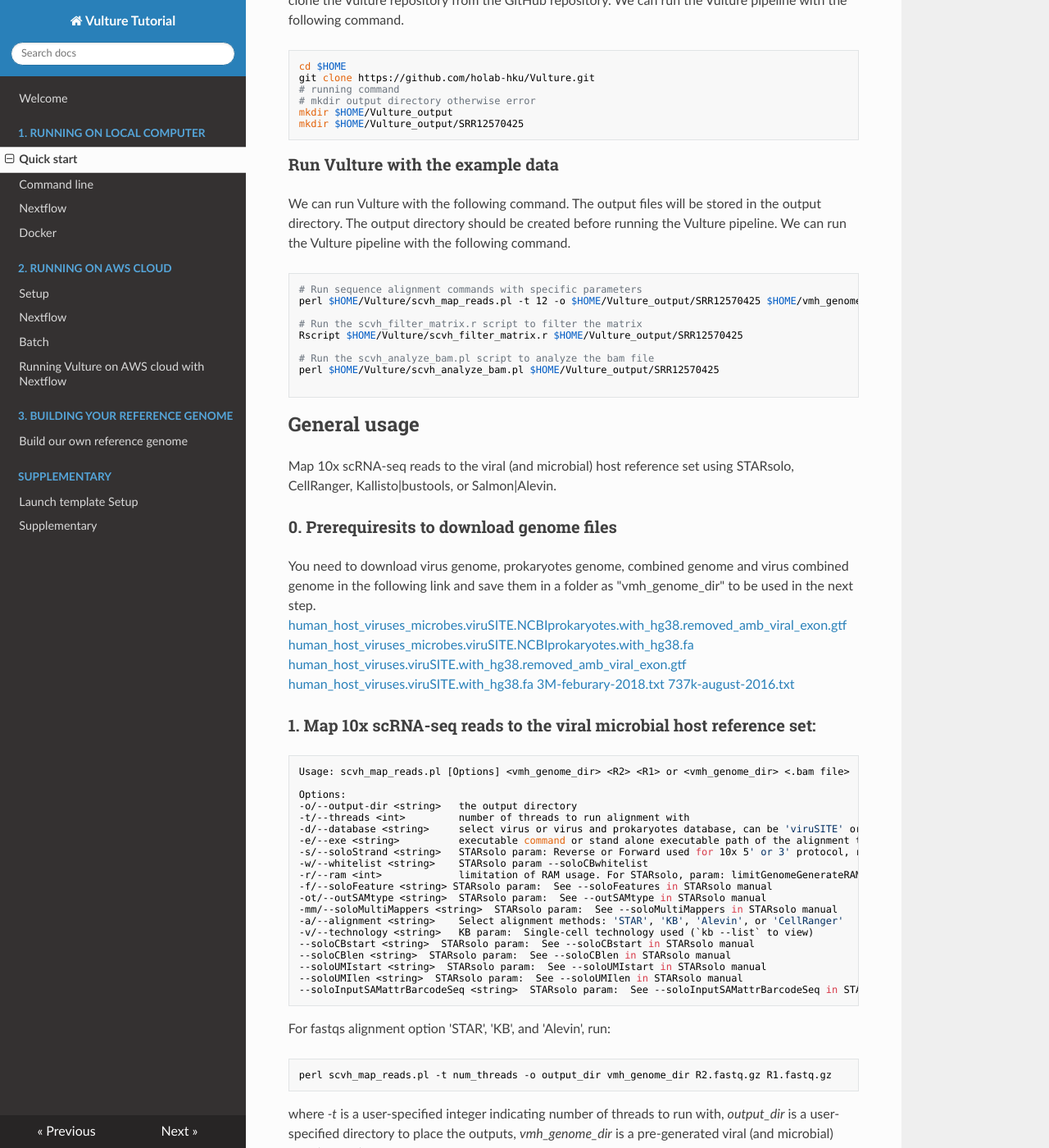
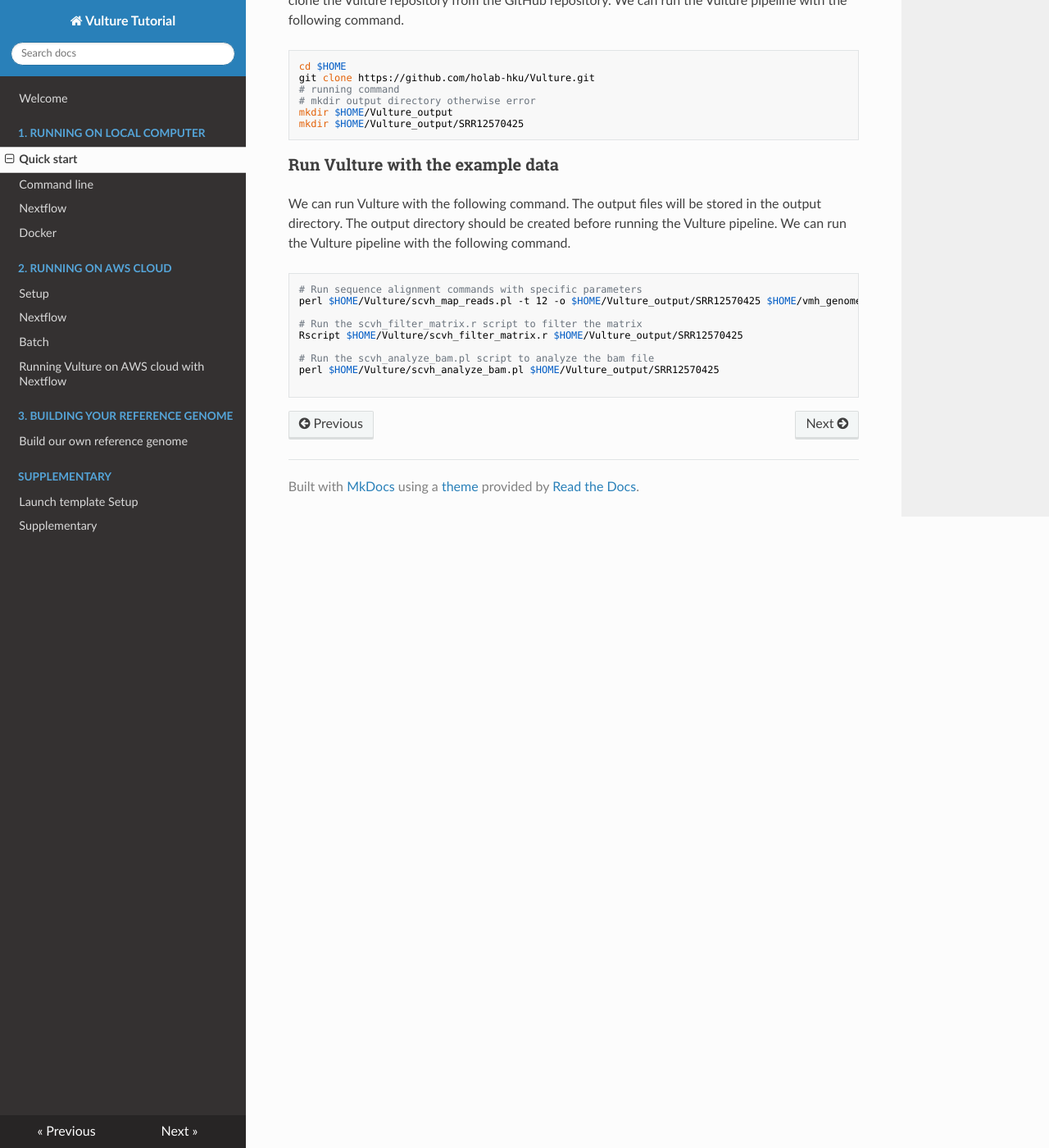
Before and after one commit to hiyin/vulture-user-tutorial, an MkDocs documentation site: the page built from docs/1. Running on local computer/1_Quickstart.md, in a window 1280 px wide and 1400 px high, scrolled down 3491 px. Shown: the whole window at 82% size. Built offline with MkDocs 1.6.1, drawn with Linux system fonts in a browser that asks for light colours; nearby versions of some CDN libraries; some of the changed text lies outside the part shown.

Commit message:
Edit the tutorial

````diff
--- a/docs/1. Running on local computer/1_Quickstart.md
+++ b/docs/1. Running on local computer/1_Quickstart.md
@@ -181,68 +181,3 @@ Rscript $HOME/Vulture/scvh_filter_matrix.r $HOME/Vulture_output/SRR12570425
 perl $HOME/Vulture/scvh_analyze_bam.pl $HOME/Vulture_output/SRR12570425
 
 ```
-
-## <a name="gen_usages"></a>General usage
-Map 10x scRNA-seq reads to the viral (and microbial) host reference set using STARsolo, CellRanger, Kallisto|bustools, or Salmon|Alevin.
-
-### 0. Prerequiresits to download genome files
-You need to download virus genome, prokaryotes genome, combined genome and virus combined genome in the following link and save them in a folder as "vmh_genome_dir" to be used in the next step.
-[human_host_viruses_microbes.viruSITE.NCBIprokaryotes.with_hg38.removed_amb_viral_exon.gtf](https://vulture-reference.s3.ap-east-1.amazonaws.com/human_host_viruses_microbes.viruSITE.NCBIprokaryotes.with_hg38.removed_amb_viral_exon.gtf)
-[human_host_viruses_microbes.viruSITE.NCBIprokaryotes.with_hg38.fa](https://vulture-reference.s3.ap-east-1.amazonaws.com/human_host_viruses_microbes.viruSITE.NCBIprokaryotes.with_hg38.fa)
-[human_host_viruses.viruSITE.with_hg38.removed_amb_viral_exon.gtf](https://vulture-reference.s3.ap-east-1.amazonaws.com/human_host_viruses.viruSITE.with_hg38.removed_amb_viral_exon.gtf)
-[human_host_viruses.viruSITE.with_hg38.fa](https://vulture-reference.s3.ap-east-1.amazonaws.com/human_host_viruses.viruSITE.with_hg38.fa)
-[3M-feburary-2018.txt](https://vulture-reference.s3.ap-east-1.amazonaws.com/3M-february-2018.txt)
-[737k-august-2016.txt](https://vulture-reference.s3.ap-east-1.amazonaws.com/737K-august-2016.txt)
-
-### 1. Map 10x scRNA-seq reads to the viral microbial host reference set:
-
-```sh
-Usage: scvh_map_reads.pl [Options] <vmh_genome_dir> <R2> <R1> or <vmh_genome_dir> <.bam file>
-
-Options:                                                                                                                                Defaults
--o/--output-dir <string>   the output directory                                                                                          [./]
--t/--threads <int>         number of threads to run alignment with                                                                       [<1>]
--d/--database <string>     select virus or virus and prokaryotes database, can be 'viruSITE' or 'viruSITE.NCBIprokaryotes'               [<viruSITE.NCBIprokaryotes>]
--e/--exe <string>          executable command or stand alone executable path of the alignment tool                                       [<>]
--s/--soloStrand <string>   STARsolo param: Reverse or Forward used for 10x 5' or 3' protocol, respectively                               [<Reverse>]
--w/--whitelist <string>    STARsolo param --soloCBwhitelist                                                                              [<"vmh_genome_dir"/737K-august-2016.txt>]
--r/--ram <int>             limitation of RAM usage. For STARsolo, param: limitGenomeGenerateRAM, limitBAMsortRAM unit by GB              [<128>]
--f/--soloFeature <string> STARsolo param:  See --soloFeatures in STARsolo manual                                                         [<Gene>]
--ot/--outSAMtype <string>  STARsolo param:  See --outSAMtype in STARsolo manual                                                          [<BAM SortedByCoordinate>]
--mm/--soloMultiMappers <string>  STARsolo param:  See --soloMultiMappers in STARsolo manual                                              [<EM>]
--a/--alignment <string>    Select alignment methods: 'STAR', 'KB', 'Alevin', or 'CellRanger'                                             [<STAR>]
--v/--technology <string>   KB param:  Single-cell technology used (`kb --list` to view)                                                  [<10XV2>]
---soloCBstart <string>  STARsolo param:  See --soloCBstart in STARsolo manual                                                            [<1>]
---soloCBlen <string>  STARsolo param:  See --soloCBlen in STARsolo manual                                                                [<16>]
---soloUMIstart <string>  STARsolo param:  See --soloUMIstart in STARsolo manual                                                          [<17>]
---soloUMIlen <string>  STARsolo param:  See --soloUMIlen in STARsolo manual                                                              [<10>]
---soloInputSAMattrBarcodeSeq <string>  STARsolo param:  See --soloInputSAMattrBarcodeSeq in STARsolo manual                              [<CR UR>]
-```
-For fastqs alignment option 'STAR', 'KB', and 'Alevin', run:
-```sh
-perl scvh_map_reads.pl -t num_threads -o output_dir vmh_genome_dir R2.fastq.gz R1.fastq.gz
-```
-where *-t* is a user-specified integer indicating number of threads to run with, *output_dir* is a user-specified directory to place the outputs, *vmh_genome_dir* is a pre-generated viral (and microbial) host (human) reference set directory, *R2.fastq.gz* and *R1.fastq.gz* are input 10x scRNA-seq reads.
-
-For fastqs option 'CellRanger', run:
-
-```sh
-perl scvh_map_reads.pl -t num_threads -o output_dir vmh_genome_dir sample fastqs
-```
-where *sample* and *fastqs* are two cellranger arguments: *--sample* and *--fastqs*. See documentation in [cellranger count](https://support.10xgenomics.com/single-cell-gene-expression/software/pipelines/latest/using/count) to infer rules of fastq and sample naming.
-
-For bam files, we only support STARsolo, run:
-
-```sh
-perl scvh_map_reads.pl -t num_threads -o output_dir vmh_genome_dir your_bam_file.bam
-```
-### 2. Filter the mapped UMIs using EmptyDrops to get the viral (and microbial) host filtered UMI counts matrix and also output viral genes and barcodes info files:
-```sh
-Usage: Rscript scvh_filter_matrix.r output_dir sample_name
-```
-where *sample_name* is an optional user-specified tag to be used as a prefix for the output files.
-
-### 3. (Optional, and STARsolo or CellRanger only) Output some quality control criteria of the post-EmptyDrops viral microbial supporting reads in the BAM file
-```sh
-Usage: perl scvh_analyze_bam.pl output_dir sample_name
-```
````
